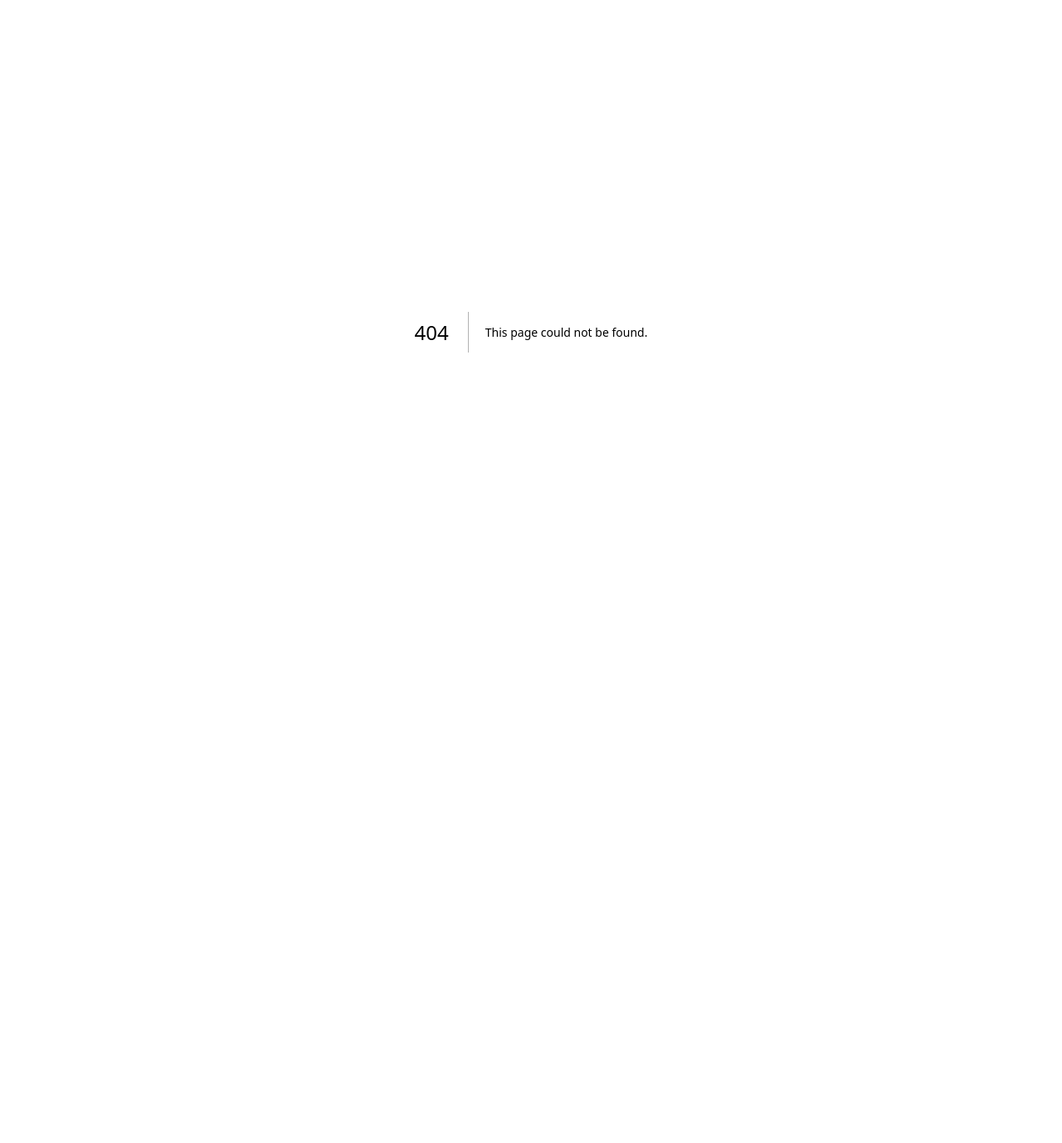
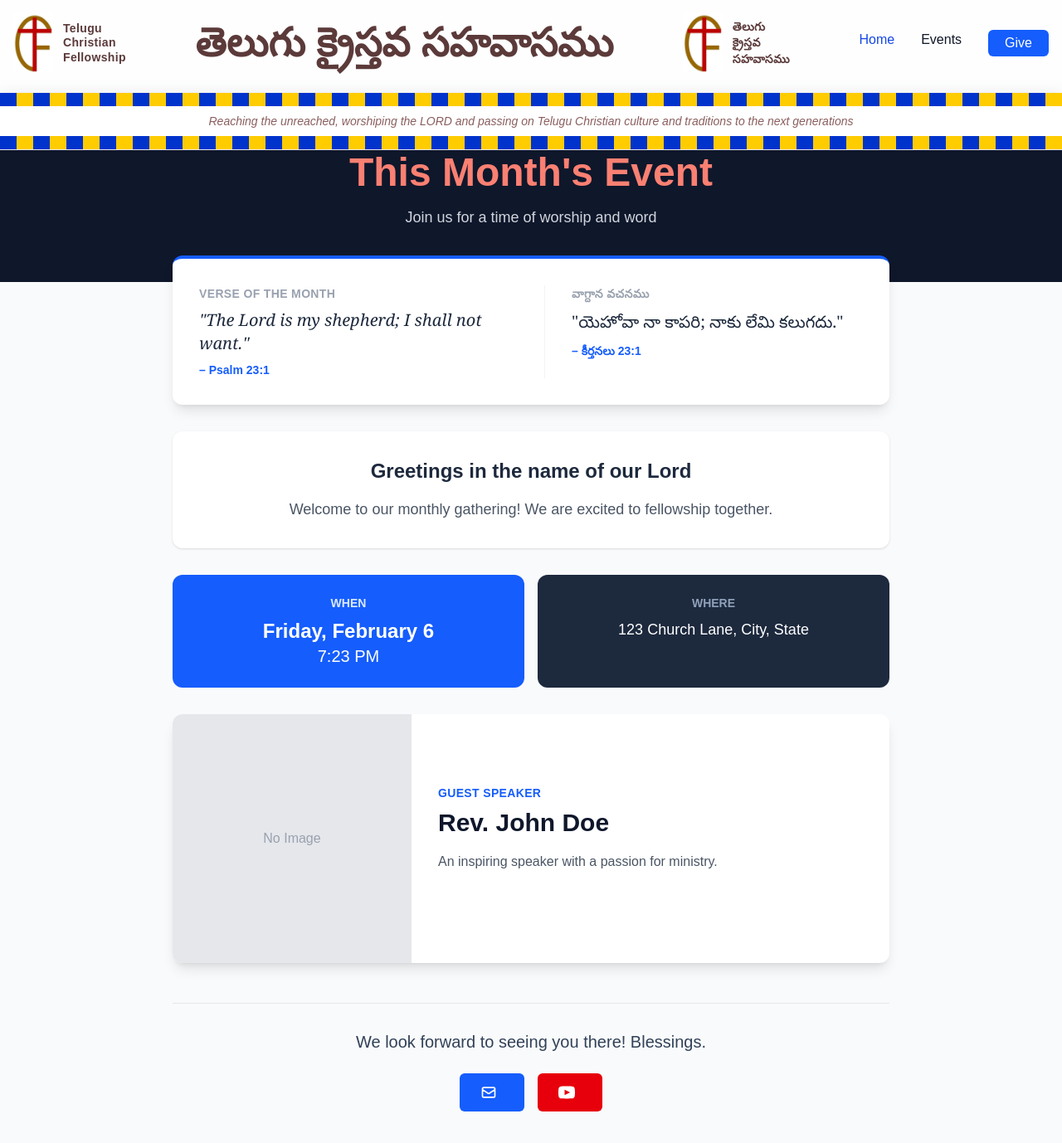
Before and after one commit to Bobbygunp/church-website-v1, a Next.js app: page /events/this-month in a window 1280 px wide. Before the commit this address had no page. Shown: the top 1378 px of the page at 83% size. Before the commit the page ends 800 px from the top, so only its background shows below. Built offline with nearby package versions, Linux system fonts and the light colour scheme; no server answers; the database is empty.

Commit message:
feat:Added event page

```diff
--- /dev/null
+++ b/src/app/events/this-month/page.tsx
@@ -0,0 +1,181 @@
+// app/events/this-month/page.tsx
+import Image from "next/image";
+import Link from "next/link";
+import { PrismaClient } from "@prisma/client";
+import Navbar from "@/components/Navbar";
+
+// Initialize Prisma
+const prisma = new PrismaClient();
+
+// This function fetches the data from your database
+async function getLatestEvent() {
+  // We try to find the event marked as "isFeatured", or just the most recent one
+  const event = await prisma.event.findFirst({
+    where: { isFeatured: true },
+    orderBy: { startDate: 'desc' },
+  });
+  return event;
+}
+
+export default async function ThisMonthPage() {
+  // Fetch data
+  const event = await getLatestEvent();
+
+  // FALLBACK: If no event is in the DB yet, show this placeholder so the page doesn't crash
+  const data = event || {
+    title: "Monthly Fellowship Gathering",
+    startDate: new Date(),
+    location: "123 Church Lane, City, State",
+
+    verseEnglish: "The Lord is my shepherd; I shall not want.",
+    verseTelugu: "యెహోవా నా కాపరి; నాకు లేమి కలుగదు.",
+
+    // NEW FIELDS
+    verseRefEnglish: "Psalm 23:1",
+    verseRefTelugu: "కీర్తనలు 23:1",
+
+    greeting: "Welcome to our monthly gathering! We are excited to fellowship together.",
+    speakerName: "Rev. John Doe",
+    speakerBio: "An inspiring speaker with a passion for ministry.",
+    speakerImage: null, // or "/api/placeholder/..."
+  };
+
+  return (
+    <main className="min-h-screen bg-gray-50 pb-20 pt-30">
+      <Navbar />
+
+      {/* 1. Header Section */}
+      <section className="bg-slate-900 text-white py-16 text-center">
+        <h1 className="text-4xl md:text-5xl font-bold mb-4 text-[#FA8072]">
+          This Month's Event
+        </h1>
+        <p className="text-gray-300 text-lg">Join us for a time of worship and word</p>
+      </section>
+
+      <div className="max-w-4xl mx-auto px-4 -mt-8">
+
+        {/* 2. The Verse Card (English & Telugu) */}
+        <div className="bg-white rounded-xl shadow-lg p-8 border-t-4 border-blue-600 mb-8">
+          <div className="grid md:grid-cols-2 gap-8 text-center md:text-left">
+
+            {/* English Side */}
+            <div className="space-y-2">
+              <h3 className="text-sm font-bold text-gray-400 uppercase tracking-wide">Verse of the Month</h3>
+              <p className="text-xl font-serif text-slate-800 italic">
+                "{data.verseEnglish}"
+              </p>
+              {/* English Reference */}
+              <p className="text-blue-600 font-bold text-sm mt-2">– {data.verseRefEnglish}</p>
+            </div>
+
+            {/* Telugu Side */}
+            <div className="space-y-2 border-t md:border-t-0 md:border-l border-gray-100 pt-6 md:pt-0 md:pl-8">
+              <h3 className="text-sm font-bold text-gray-400 uppercase tracking-wide">వాగ్దాన వచనము</h3>
+              <p className="text-xl font-serif text-slate-800 leading-relaxed">
+                "{data.verseTelugu}"
+              </p>
+              {/* Telugu Reference */}
+              <p className="text-blue-600 font-bold text-sm mt-2">– {data.verseRefTelugu}</p>
+            </div>
+
+          </div>
+        </div>
+
+        {/* 3. Personal Greeting */}
+        <div className="bg-white rounded-xl shadow-sm p-8 mb-8 text-center">
+          <h2 className="text-2xl font-bold text-slate-800 mb-4">Greetings in the name of our Lord</h2>
+          <p className="text-gray-600 leading-relaxed text-lg">
+            {data.greeting}
+          </p>
+        </div>
+
+        {/* 4. Event Logistics (Date & Address) */}
+        <div className="grid md:grid-cols-2 gap-4 mb-8">
+          <div className="bg-blue-600 text-white p-6 rounded-xl text-center">
+            <h3 className="text-blue-100 text-sm font-bold uppercase mb-2">When</h3>
+            <p className="text-2xl font-bold">
+              {new Date(data.startDate).toLocaleDateString('en-US', {
+                weekday: 'long', month: 'long', day: 'numeric'
+              })}
+            </p>
+            <p className="text-xl">
+              {new Date(data.startDate).toLocaleTimeString('en-US', {
+                hour: 'numeric', minute: '2-digit'
+              })}
+            </p>
+          </div>
+          <div className="bg-slate-800 text-white p-6 rounded-xl text-center">
+            <h3 className="text-slate-400 text-sm font-bold uppercase mb-2">Where</h3>
+            <p className="text-lg font-medium px-8">
+              {data.location}
+            </p>
+          </div>
+        </div>
+
+        {/* 5. Guest Speaker Section */}
+        <div className="bg-white rounded-xl shadow-lg overflow-hidden flex flex-col md:flex-row mb-12">
+          {/* Speaker Image */}
+          <div className="md:w-1/3 bg-gray-200 relative min-h-[300px]">
+            {data.speakerImage && (
+              <Image
+                src={data.speakerImage} // Ensure this URL is valid or configure next.config.js for external images
+                alt={data.speakerName}
+                fill
+                className="object-cover"
+              />
+            )}
+            {/* Fallback if no image */}
+            {!data.speakerImage && (
+               <div className="absolute inset-0 flex items-center justify-center text-gray-400">
+                 No Image
+               </div>
+            )}
+          </div>
+
+          {/* Speaker Details */}
+          <div className="p-8 md:w-2/3 flex flex-col justify-center">
+            <h3 className="text-blue-600 font-bold tracking-wide uppercase text-sm mb-2">Guest Speaker</h3>
+            <h2 className="text-3xl font-bold text-slate-900 mb-4">{data.speakerName}</h2>
+            <p className="text-gray-600 leading-relaxed mb-6">
+              {data.speakerBio}
+            </p>
+          </div>
+        </div>
+
+        {/* 6. Footer / Contact Links */}
+        <div className="text-center py-8 border-t border-gray-200">
+          <p className="text-xl text-slate-700 font-medium mb-6">
+            We look forward to seeing you there! Blessings.
+          </p>
+
+          <div className="flex flex-col sm:flex-row justify-center gap-4">
+             {/* Email Button */}
+            <a
+              href="mailto:TeluguChristianFellowship@gmail.com"
+              className="inline-flex items-center justify-center px-6 py-3 border border-transparent text-base font-medium rounded-md text-white bg-blue-600 hover:bg-blue-700 transition-colors"
+            >
+              <svg className="w-5 h-5 mr-2" fill="none" stroke="currentColor" viewBox="0 0 24 24">
+                <path strokeLinecap="round" strokeLinejoin="round" strokeWidth={2} d="M3 8l7.89 5.26a2 2 0 002.22 0L21 8M5 19h14a2 2 0 002-2V7a2 2 0 00-2-2H5a2 2 0 00-2 2v10a2 2 0 002 2z" />
+              </svg>
+              {/* Email Us */}
+            </a>
+
+            {/* YouTube Button */}
+            <a
+              href="https://www.youtube.com/@teluguchristianfellowship"
+              target="_blank"
+              rel="noopener noreferrer"
+              className="inline-flex items-center justify-center px-6 py-3 border border-transparent text-base font-medium rounded-md text-white bg-red-600 hover:bg-red-700 transition-colors"
+            >
+              <svg className="w-5 h-5 mr-2" fill="currentColor" viewBox="0 0 24 24">
+                 <path d="M19.615 3.184c-3.604-.246-11.631-.245-15.23 0-3.897.266-4.356 2.62-4.385 8.816.029 6.185.484 8.549 4.385 8.816 3.6.245 11.626.246 15.23 0 3.897-.266 4.356-2.62 4.385-8.816-.029-6.185-.484-8.549-4.385-8.816zm-10.615 12.816v-8l8 3.993-8 4.007z" />
+              </svg>
+              {/* Watch Live */}
+            </a>
+          </div>
+        </div>
+
+      </div>
+    </main>
+  );
+}
--- a/src/app/page.tsx
+++ b/src/app/page.tsx
@@ -23,7 +23,7 @@ export default function Home() {
             We are a community dedicated to faith, hope, and love.
           </p>
           <div className="flex flex-col space-y-4 sm:flex-row sm:justify-center sm:space-y-0">
-            <Link href="/sermons" className="inline-flex justify-center items-center py-3 px-5 text-base font-medium text-center text-white rounded-lg bg-blue-700 hover:bg-blue-800 focus:ring-4 focus:ring-blue-300 dark:focus:ring-blue-900">
+            <Link href="/events/this-month" className="inline-flex justify-center items-center py-3 px-5 text-base font-medium text-center text-white rounded-lg bg-blue-700 hover:bg-blue-800 focus:ring-4 focus:ring-blue-300 dark:focus:ring-blue-900">
               {/* Watch Sermons */}
               Checkout this month's event
               <svg className="w-3.5 h-3.5 ms-2 rtl:rotate-180" aria-hidden="true" xmlns="http://www.w3.org/2000/svg" fill="none" viewBox="0 0 14 10">
```
Also changed, not shown: 2 other files (tests, documents, lock files or other folders).
